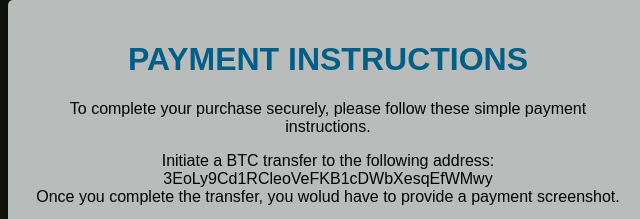
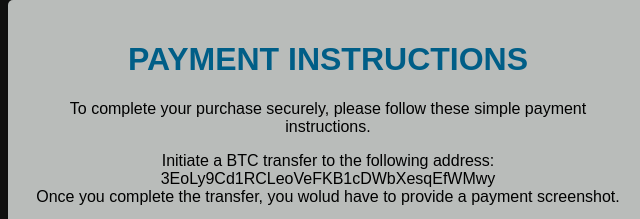
Before and after one commit to Ammon7/ammonnation, a plain HTML site: page payment.html in a window 1280 px wide. Shown: the top 219 px of the page, 312-952 px from the left. Drawn offline with Linux system fonts and the light colour scheme.

Commit message:
Update payment.html

```diff
--- a/payment.html
+++ b/payment.html
@@ -108,7 +108,7 @@
                 To complete your purchase securely, please follow these simple payment instructions.
             </p>
             <p>
-                Initiate a BTC transfer to the following address: <span className="Ig:text-xl text-blue-800 font-bold text-[12px]">3EoLy9Cd1RCleoVeFKB1cDWbXesqEfWMwy</span><br>
+                Initiate a BTC transfer to the following address: <span className="Ig:text-xl text-blue-800 font-bold text-[12px]">3EoLy9Cd1RCLeoVeFKB1cDWbXesqEfWMwy</span><br>
                 Once you complete the transfer, you wolud have to provide a payment screenshot.
             </p>
             <p>
```
